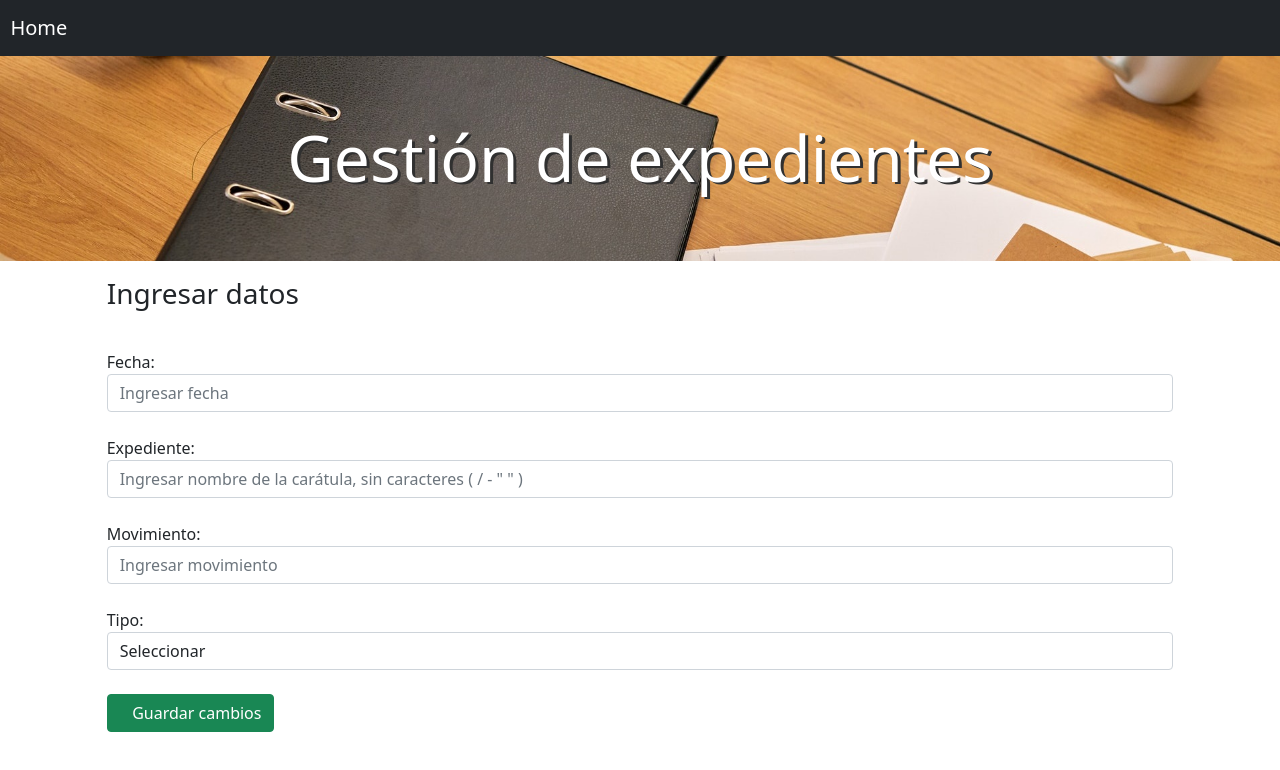
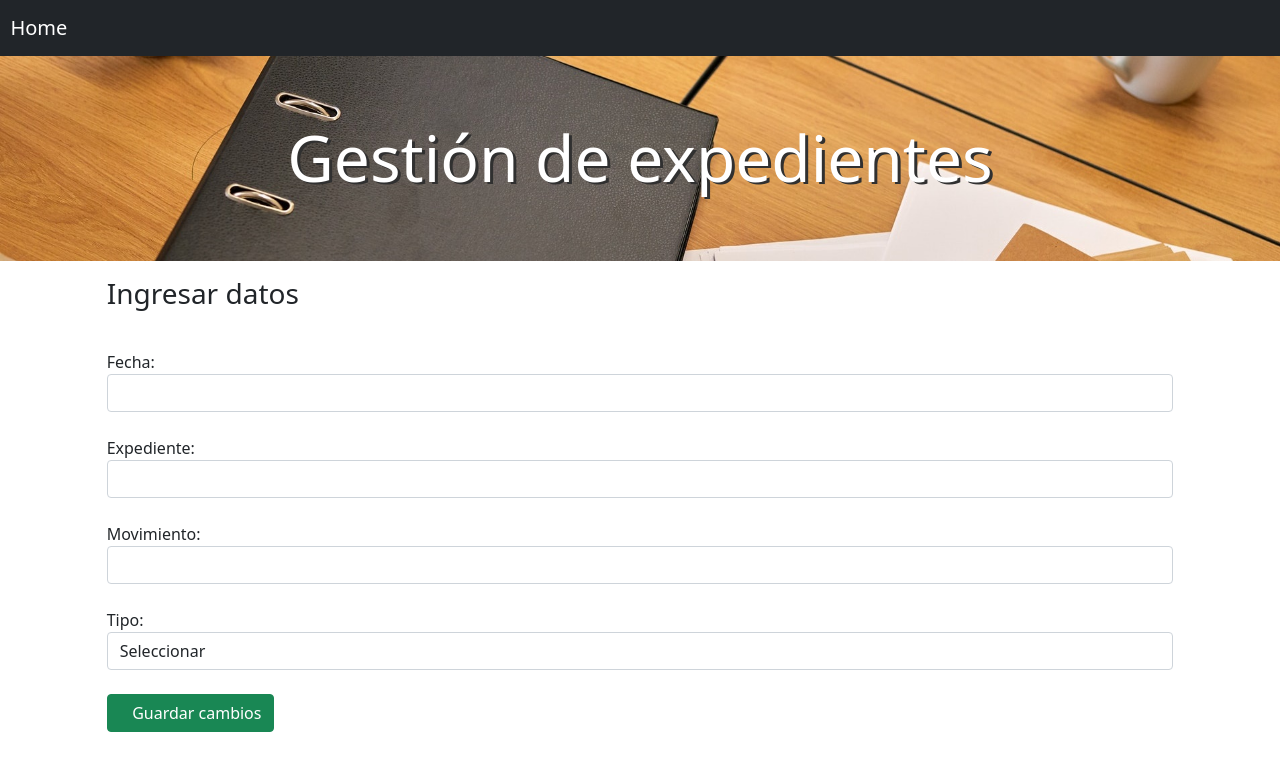
Before and after one commit to ani-ferreira/expedientes, a React (Create React App) app in the folder client/: page /edit/1 in a window 1280 px wide. Shown: the top 770 px of the page. Built offline with nearby package versions, Linux system fonts and the light colour scheme; no server answers.

Commit message:
adedd Redux

```diff
--- a/client/src/Services/postServices.js
+++ b/client/src/Services/postServices.js
@@ -43,7 +43,7 @@ export const deletePostById = async (id) => {
 //
 export const getById = async (id) => {
   try {
-    const req = await axios.get(`/posts/${id}`);
+    const req = await axios.get(`/posts/info/${id}`);
     return req.data;
   } catch (error) {
     throw new Error(error?.message);
--- a/client/src/components/Folders/StepsList.js
+++ b/client/src/components/Folders/StepsList.js
@@ -8,12 +8,12 @@ import { getPosts, deletePost } from '../../store/postActions';
 const StepsList = () => {
   const params = useParams();
   const dispatch = useDispatch();
-  const steps = useSelector((state) => state.posts.posts.posts);
+  const steps = useSelector((state) => state.postsReducer.posts.posts);
 
   useEffect(() => {
     dispatch(getPosts());
   }, [dispatch]);
-
+  console.log(params);
   const onDelete = (id) => {
     Swal.fire({
       title: 'Estás seguro/a?',
--- a/client/src/pages/EditPost.js
+++ b/client/src/pages/EditPost.js
@@ -1,14 +1,21 @@
-import React, { useState } from 'react';
+import React, { useState, useEffect } from 'react';
 import { useParams } from 'react-router-dom';
 import Swal from 'sweetalert2';
 import { useHistory } from 'react-router-dom';
-import { useDispatch } from 'react-redux';
-import { editPostById } from '../store/postActions';
+import { useDispatch, useSelector } from 'react-redux';
+import { editPostById, getPostById } from '../store/postActions';
 
 export default function EditPost() {
+  const post = useSelector((state) => state.postsReducer.post);
+  const { id } = useParams();
   const dispatch = useDispatch();
   const history = useHistory();
-  const { id } = useParams();
+
+  useEffect(() => {
+    dispatch(getPostById(id));
+  }, [dispatch, id]);
+
+  console.log(post);
 
   const [data, setData] = useState({
     fecha: '',
@@ -71,7 +78,7 @@ export default function EditPost() {
             type="text"
             className="form-control"
             name="fecha"
-            placeholder="Ingresar fecha"
+            placeholder={post.fecha}
             value={fecha}
             onChange={(e) => handleInputChange(e)}
             required
@@ -85,7 +92,7 @@ export default function EditPost() {
             type="text"
             className="form-control"
             name="expediente"
-            placeholder='Ingresar nombre de la carátula, sin caracteres ( / - " " )'
+            placeholder={post.expediente}
             value={expediente}
             onChange={(e) => handleInputChange(e)}
             required
@@ -106,7 +113,7 @@ export default function EditPost() {
             type="text"
             className="form-control"
             name="movimiento"
-            placeholder="Ingresar movimiento"
+            placeholder={post.movimiento}
             value={movimiento}
             onChange={(e) => handleInputChange(e)}
             required
--- a/client/src/pages/Folders.js
+++ b/client/src/pages/Folders.js
@@ -6,7 +6,7 @@ import { getPosts } from '../store/postActions';
 
 const Folders = () => {
   const dispatch = useDispatch();
-  const steps = useSelector((state) => state.posts.posts.posts);
+  const steps = useSelector((state) => state.postsReducer.posts.posts);
 
   useEffect(() => {
     dispatch(getPosts());
```
Also changed, not shown: client/src/components/Folders/FoldersList.js (+4 -4 lines), 1 other file (tests, documents, lock files or other folders).
